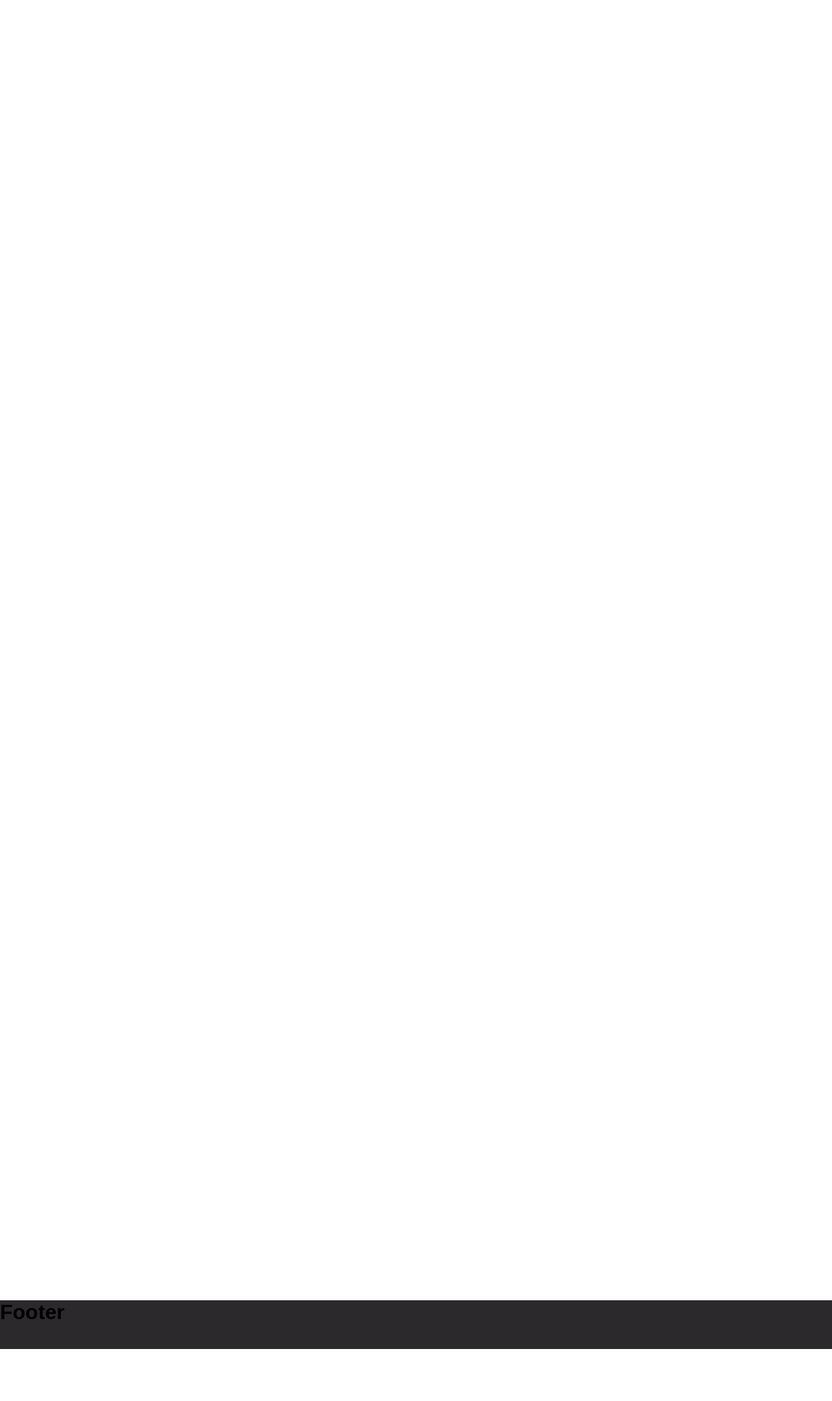
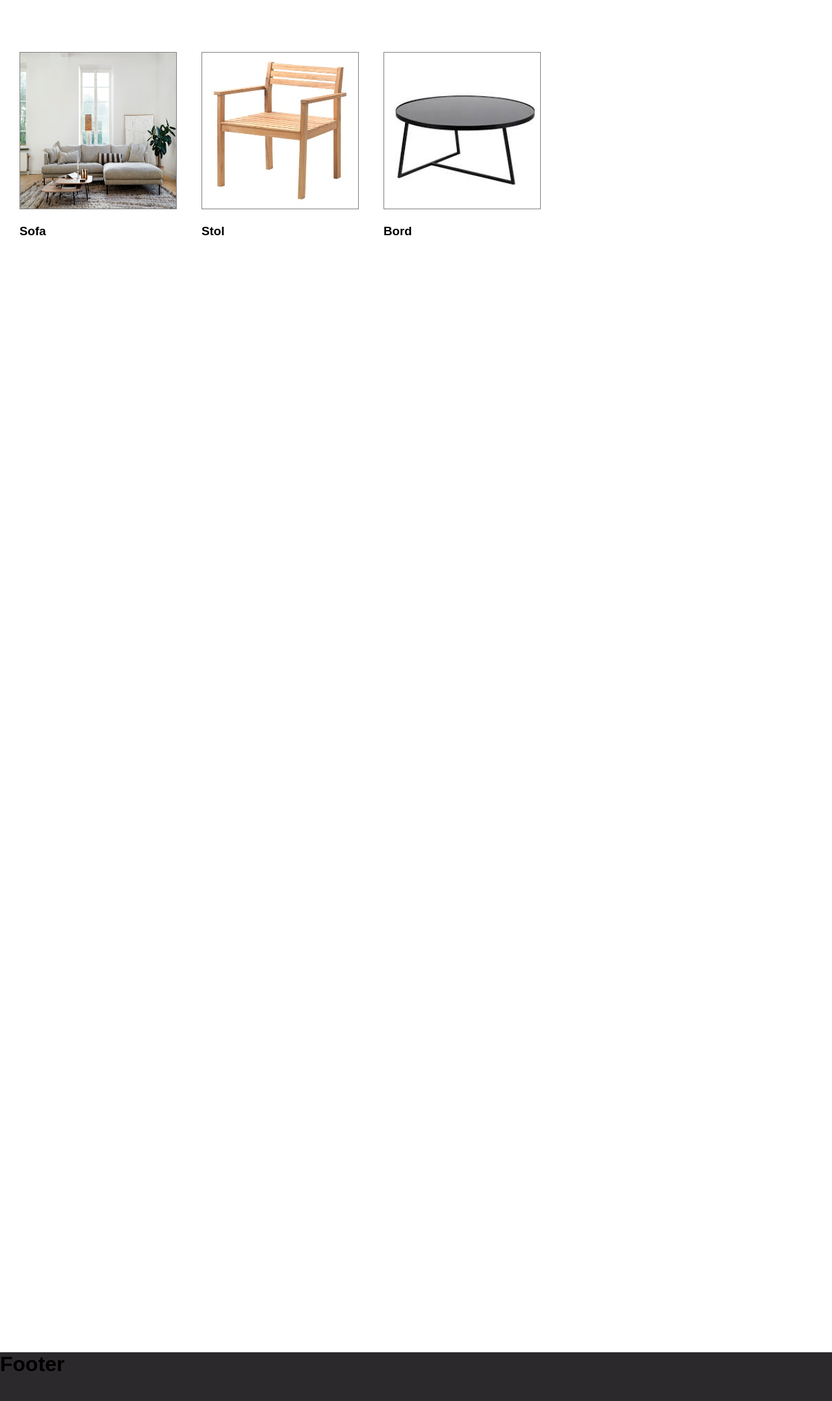
Before and after one commit to lucyscript/WebprojectDat310, a Flask app: page / in a window 1280 px wide. Shown: the part 60-2216 px from the top of the page at 65% size. Before the commit the page ends 2136 px from the top, so only its background shows below. Run offline with Flask 3, Linux system fonts and the light colour scheme; data comes from the database, SQL or seed files in the repository.

Commit message:
produkter på index good

```diff
--- a/HTML/templates/index.html
+++ b/HTML/templates/index.html
@@ -4,4 +4,12 @@
 {% endblock %}
 
 {% block content %}
+    <div id="product-grid">
+        {% for item in items %}
+            <div class="product-box">
+                <img src="{{ item[2] }}" alt="{{ item[1] }}">
+                <h3>{{ item[1] }}</h3>
+            </div>
+        {% endfor %}
+    </div>
 {% endblock %}
--- a/app.py
+++ b/app.py
@@ -29,7 +29,7 @@ def close_connection(exception):
 def index():
     conn = get_conn()
     cursor = conn.cursor()
-    cursor.execute(queryItems)
+    cursor.execute('SELECT items.id, items.title, images.path FROM items JOIN images ON items.id = images.product_id')
     items = cursor.fetchall()
 
     return flask.render_template('index.html', items=items)
--- a/static/CSS/base.css
+++ b/static/CSS/base.css
@@ -27,10 +27,10 @@ footer {
 
 main {
 	height: 2000px;
+	margin-top: 80px;
 }
 
 nav {
-	position: fixed;
 	background-color: rgba(186, 186, 186, 0.292);
 	width: 100%;
 	backdrop-filter: blur(10px); /*blur*/
@@ -127,3 +127,39 @@ nav .side_menu_button {
 .logo {
 	padding-left: 5%;
 }
+
+
+
+/**** MAIN PAGE PRODUCTS ****/
+
+#product-grid {
+	display: flex;
+	flex-wrap: wrap;
+	flex-direction: row;
+	box-sizing: border-box;
+	width: 100%;
+	margin: 10px;
+
+}
+
+.product-box {
+	border: 2px lightblue;
+	padding: 20px;
+	width: 240px;
+	height: 300px;
+	align-items: center center;
+}
+
+.product-box img {
+	border: 1px solid grey;
+	width: 240px;
+	height: 240px;
+}
+.product-box h3 {
+	width: 240px;
+	margin-right: 0;
+}
+
+.product-box:hover {
+	background-color: lightblue;
+}
```
